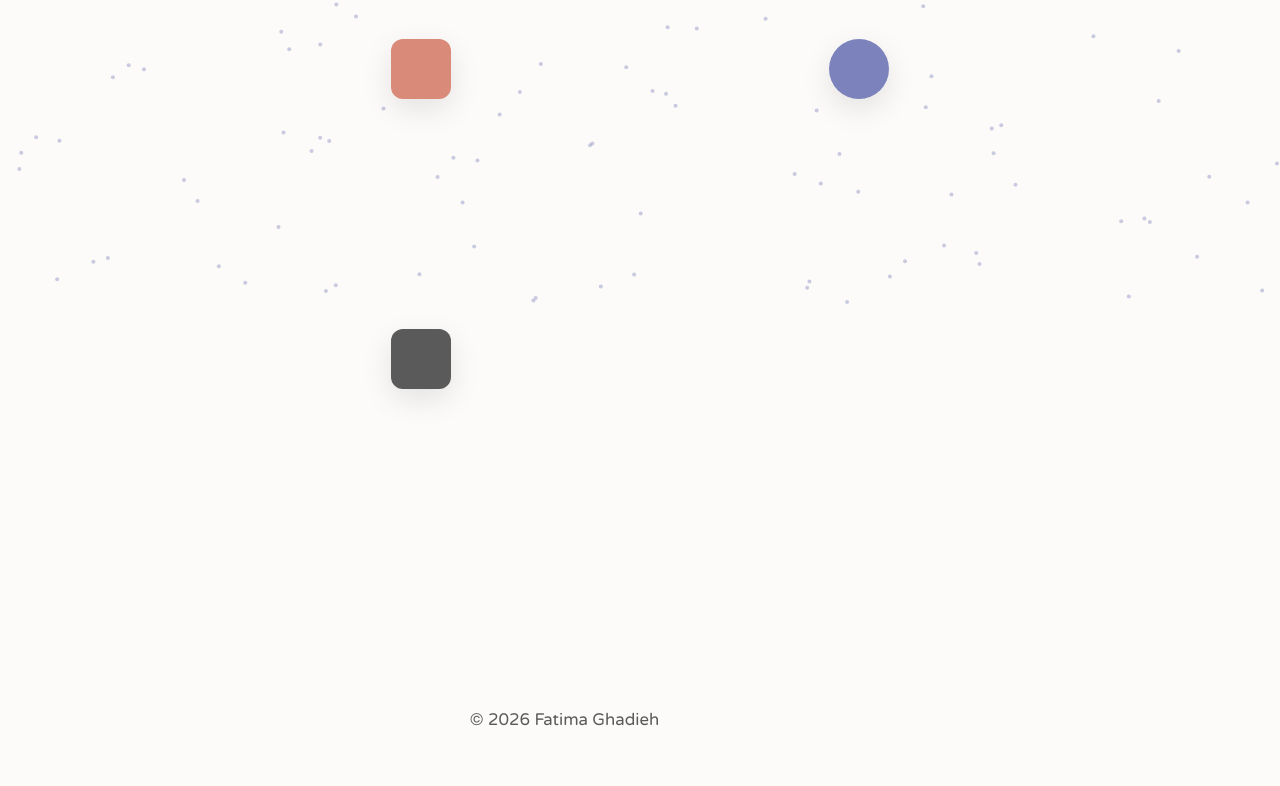
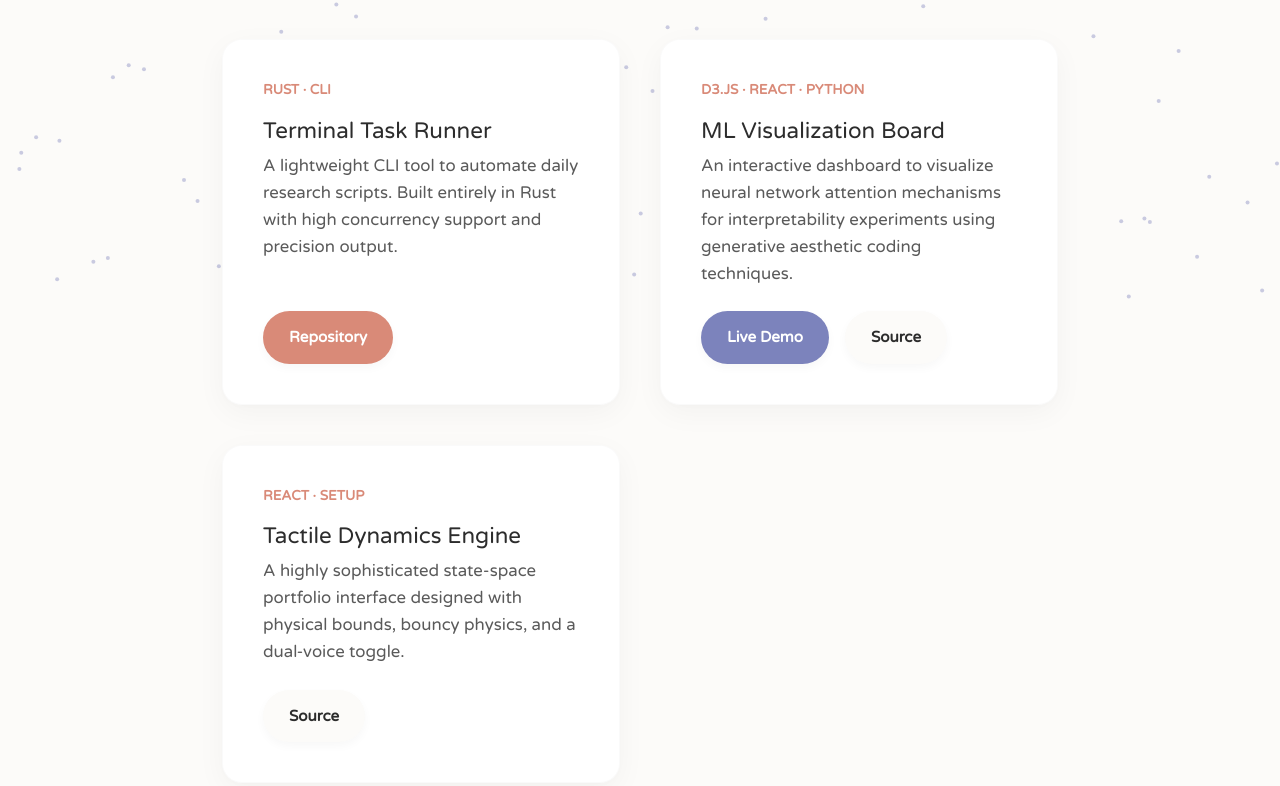
Before and after one commit to fjg00/FatimaGhadieh-Portfolio, a React (Vite) app: page /projects in a window 1280 px wide. Shown: the part 494-1280 px from the top of the page. Built offline with nearby package versions, Linux system fonts and the light colour scheme.

Commit message:
Revert projects shape

```diff
--- a/src/pages/Projects.tsx
+++ b/src/pages/Projects.tsx
@@ -1,112 +1,63 @@
-import { useState, useEffect } from 'react';
-import { motion, AnimatePresence } from 'framer-motion';
+import { motion } from 'framer-motion';
 import { useOutletContext } from 'react-router-dom';
 import type { VibeContextType } from '../components/Layout';
 
-const ProjectProjectile = ({ id, color, isPlayMode, triggerMathFilter, meta, title, desc, links }: any) => {
-  const [hovered, setHovered] = useState(false);
-  const [isMobile, setIsMobile] = useState(false);
-
-  // Check if mobile avoiding SSR issues
-  useEffect(() => {
-    setIsMobile(window.innerWidth < 768);
-    const handleResize = () => setIsMobile(window.innerWidth < 768);
-    window.addEventListener('resize', handleResize);
-    return () => window.removeEventListener('resize', handleResize);
-  }, []);
-
-  // Force expanded state on mobile or when in Work Mode
-  const isExpanded = isMobile || !isPlayMode || hovered;
-
-  const handleInteraction = (e: any) => {
-    if (triggerMathFilter && isPlayMode && !isExpanded) {
-       triggerMathFilter(e.clientX, e.clientY);
-    }
-    setHovered(true);
-  };
-
-  return (
-    <div
-      style={{ position: 'relative', width: '100%', minHeight: "250px", display: 'flex', alignItems: isExpanded ? 'stretch' : 'flex-start', justifyContent: isExpanded ? 'stretch' : 'center' }}
-      onMouseEnter={handleInteraction}
-      onMouseLeave={() => setHovered(false)}
-      onClick={handleInteraction}
-    >
-      <AnimatePresence>
-        {!isExpanded && (
-          <motion.div
-            layoutId={`proj-${id}`}
-            initial={{ opacity: 0 }}
-            animate={{ opacity: 1 }}
-            exit={{ opacity: 0, scale: 0.5 }}
-            style={{
-              width: '60px', height: '60px', backgroundColor: color,
-              borderRadius: id % 2 === 0 ? '50%' : '12px',
-              cursor: 'pointer',
-              boxShadow: '0 10px 30px rgba(0,0,0,0.1)'
-            }}
-          />
-        )}
-      </AnimatePresence>
-
-      {isExpanded && (
-        <motion.div
-          layoutId={`proj-${id}`}
-          className={`tactile-card ${isPlayMode ? 'draggable' : ''}`}
-          drag={isPlayMode}
-          dragSnapToOrigin={true}
-          style={{ width: '100%' }}
-          transition={{ type: "spring", stiffness: 600, damping: 10, mass: 1 }}
-        >
-           <span className="item-meta">{meta}</span>
-           <h3 className="item-title">{title}</h3>
-           <p className="item-desc">{desc}</p>
-           <div style={{marginTop: 'auto', display: 'flex', gap: '1rem'}}>
-             {links.map((link: any, i: number) => (
-                <a key={i} href="#" className="tactile-btn" style={link.bg ? {backgroundColor: link.bg, color: 'white'} : {}}>{link.text}</a>
-             ))}
-           </div>
-        </motion.div>
-      )}
-    </div>
-  );
-};
-
 const Projects = () => {
-  const { isPlayMode, triggerMathFilter } = useOutletContext<VibeContextType>();
-
-  const projects = [
-    {
-       id: 1, color: 'var(--accent-clay)', meta: 'Rust · CLI', title: 'Terminal Task Runner',
-       desc: 'A lightweight CLI tool to automate daily research scripts. Built entirely in Rust with high concurrency support and precision output.',
-       links: [{text: 'Repository', bg: 'var(--accent-clay)'}]
-    },
-    {
-       id: 2, color: 'var(--accent-indigo)', meta: 'D3.js · React · Python', title: 'ML Visualization Board',
-       desc: 'An interactive dashboard to visualize neural network attention mechanisms for interpretability experiments using generative aesthetic coding techniques.',
-       links: [{text: 'Live Demo', bg: 'var(--accent-indigo)'}, {text: 'Source'}]
-    },
-    {
-       id: 3, color: 'var(--text-secondary)', meta: 'React · Setup', title: 'Tactile Dynamics Engine',
-       desc: 'A highly sophisticated state-space portfolio interface designed with physical bounds, bouncy physics, and a dual-voice toggle.',
-       links: [{text: 'Source'}]
-    }
-  ];
+  const { isPlayMode } = useOutletContext<VibeContextType>();
 
   return (
     <div className="section-padding page-container">
       <header className="page-header" style={{position:'relative'}}>
         <h1>Projects</h1>
-        <p className="page-desc"><span className="math-text">{"\\dot{x} = A x + B u"}</span></p>
+        <p className="page-desc">Engineering &bull; Vibe Code</p>
         <span className="annotation" style={{position: 'absolute', top: '1rem', right: '0rem'}}>
-          (Hover the shapes below!)
+          (My favorite stuff)
         </span>
       </header>
 
       <div className="tactile-grid">
-        {projects.map(p => (
-          <ProjectProjectile key={p.id} {...p} isPlayMode={isPlayMode} triggerMathFilter={triggerMathFilter} />
-        ))}
+        <motion.div
+          className={`tactile-card ${isPlayMode ? 'draggable' : ''}`}
+          drag={isPlayMode}
+          dragSnapToOrigin={true}
+          dragTransition={{ bounceStiffness: 400, bounceDamping: 15 }}
+        >
+           <span className="item-meta">Rust &middot; CLI</span>
+           <h3 className="item-title">Terminal Task Runner</h3>
+           <p className="item-desc">A lightweight CLI tool to automate daily research scripts. Built entirely in Rust with high concurrency support and precision output.</p>
+           <div style={{marginTop: 'auto', display: 'flex', gap: '1rem'}}>
+             <a href="#" className="tactile-btn" style={{backgroundColor: 'var(--accent-clay)', color: 'white'}}>Repository</a>
+           </div>
+        </motion.div>
+
+        <motion.div
+          className={`tactile-card ${isPlayMode ? 'draggable' : ''}`}
+          drag={isPlayMode}
+          dragSnapToOrigin={true}
+          dragTransition={{ bounceStiffness: 400, bounceDamping: 15 }}
+        >
+           <span className="item-meta">D3.js &middot; React &middot; Python</span>
+           <h3 className="item-title">ML Visualization Board</h3>
+           <p className="item-desc">An interactive dashboard to visualize neural network attention mechanisms for interpretability experiments using generative aesthetic coding techniques.</p>
+           <div style={{marginTop: 'auto', display: 'flex', gap: '1rem'}}>
+             <a href="#" className="tactile-btn" style={{backgroundColor: 'var(--accent-indigo)', color: 'white'}}>Live Demo</a>
+             <a href="#" className="tactile-btn">Source</a>
+           </div>
+        </motion.div>
+
+        <motion.div
+          className={`tactile-card ${isPlayMode ? 'draggable' : ''}`}
+          drag={isPlayMode}
+          dragSnapToOrigin={true}
+          dragTransition={{ bounceStiffness: 400, bounceDamping: 15 }}
+        >
+           <span className="item-meta">React &middot; Setup</span>
+           <h3 className="item-title">Tactile Dynamics Engine</h3>
+           <p className="item-desc">A highly sophisticated state-space portfolio interface designed with physical bounds, bouncy physics, and a dual-voice toggle.</p>
+           <div style={{marginTop: 'auto', display: 'flex', gap: '1rem'}}>
+             <a href="#" className="tactile-btn">Source</a>
+           </div>
+        </motion.div>
       </div>
     </div>
   );
```
